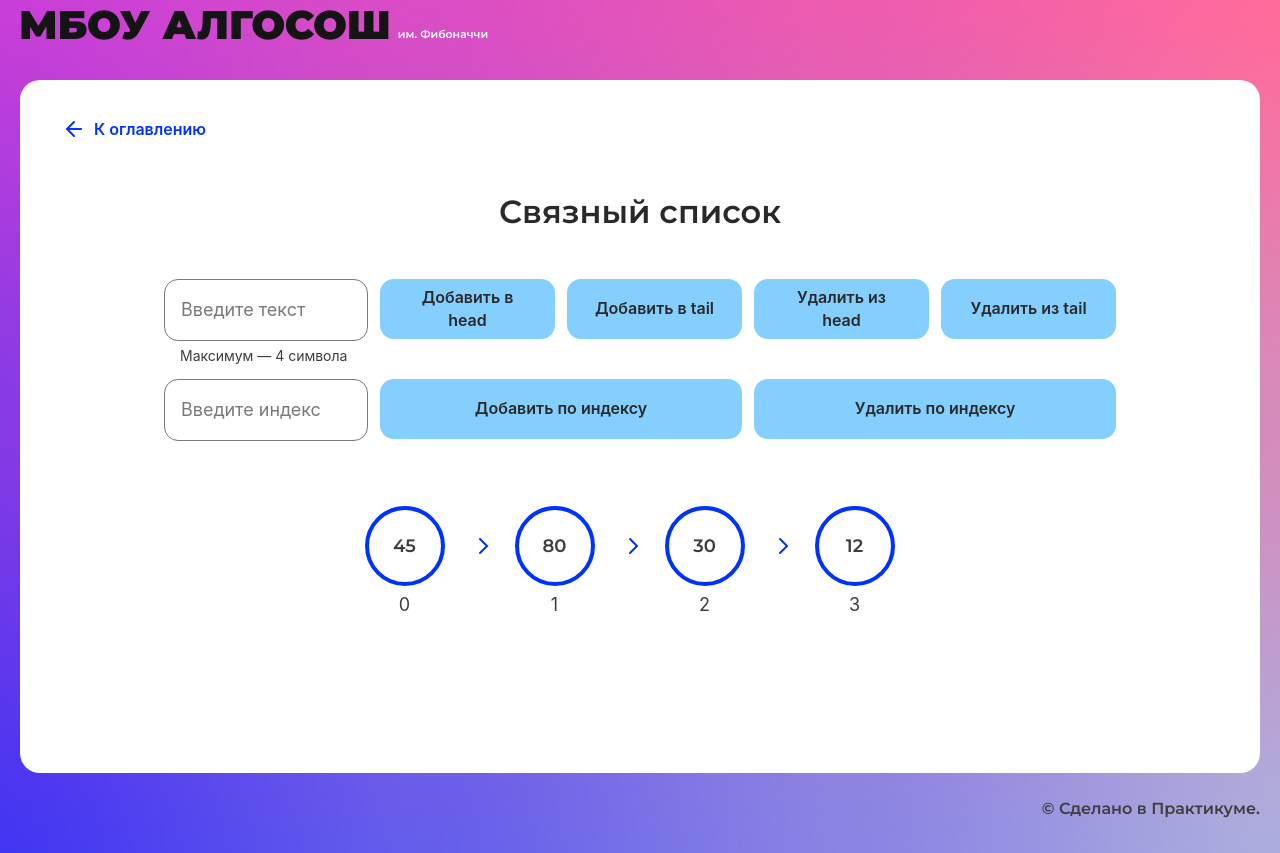
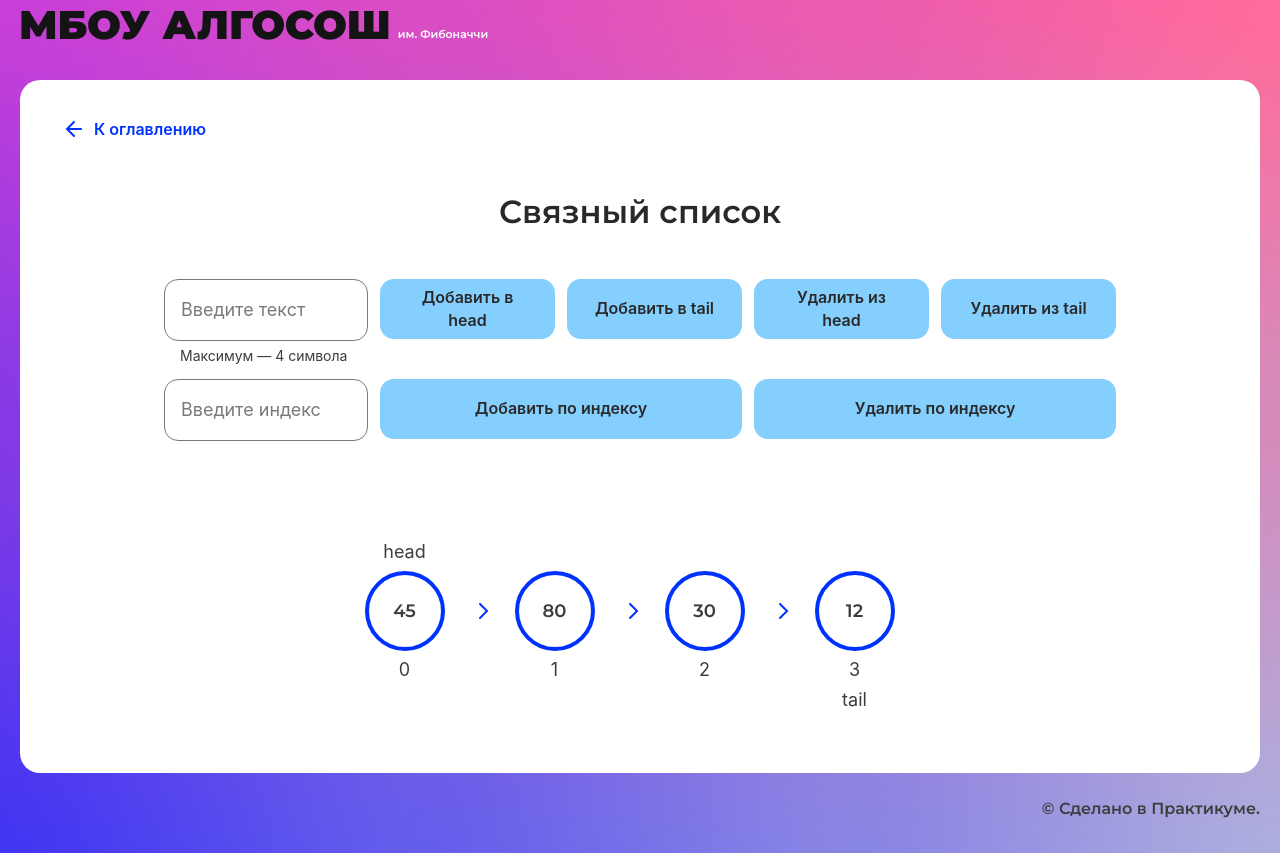
Before and after one commit to TakeYourEnergy/algososh-algoritms, a React (Create React App) app: page /list in a window 1280 px wide. Built offline with nearby package versions, Linux system fonts and the light colour scheme.

Commit message:
addHead and addTail logic

```diff
--- a/src/components/list-page/class/list-page.ts
+++ b/src/components/list-page/class/list-page.ts
@@ -1,6 +1,3 @@
-import { generateRandomArr } from '../utils/utils';
-export const randomArr = generateRandomArr(4);
-
 //создание узла
 export class Node<T> {
 	value: T;
@@ -14,6 +11,8 @@ export class Node<T> {
 interface ILinkedList<T> {
 	append: (element: T) => void;
 	getSize: () => number;
+	prepend: (element: T) => void;
+	getArr: () => T[];
 }
 
 export class LinkedList<T> implements ILinkedList<T> {
@@ -42,9 +41,24 @@ export class LinkedList<T> implements ILinkedList<T> {
 		this.size++;
 	}
 
+	prepend(element: T): void {
+		const node = new Node(element, this.head);
+
+		this.head = node;
+		this.size++;
+	}
+
 	getSize() {
 		return this.size;
 	}
+
+	getArr() {
+		let curr = this.head;
+		let arr: T[] = [];
+		while (curr) {
+			arr.push(curr.value);
+			curr = curr.next;
+		}
+		return arr;
+	}
 }
-
-export const list = new LinkedList<string>(randomArr);
--- a/src/components/list-page/list-page.tsx
+++ b/src/components/list-page/list-page.tsx
@@ -3,21 +3,42 @@ import { ElementStates } from '../../types/element-states';
 import { Button } from '../ui/button/button';
 import { Input } from '../ui/input/input';
 import { SolutionLayout } from '../ui/solution-layout/solution-layout';
-import { randomArr } from './class/list-page';
+import { LinkedList } from './class/list-page';
 import styles from './listPage.module.css';
 import { nanoid } from 'nanoid';
 import { Circle } from '../ui/circle/circle';
 import { ArrowIcon } from '../ui/icons/arrow-icon';
+import { generateRandomArr } from './utils/utils';
+import { animationDelay } from '../../utils/utils';
 
-export const randomListArr = randomArr.map(item => ({
-	value: item,
-	state: ElementStates.Default,
-}));
+interface ISmallCircle {
+	value: string;
+	type: 'top' | 'bottom';
+}
+
+interface IListArrItem {
+	value: string;
+	smallCircle: ISmallCircle | undefined;
+	state: ElementStates;
+}
+
+export const randomArr = generateRandomArr(4);
+export const list = new LinkedList<string>(randomArr);
+
+const getRandomListArr = (list: LinkedList<string>): IListArrItem[] => {
+	return list.getArr().map(item => ({
+		value: item,
+		state: ElementStates.Default,
+		smallCircle: undefined,
+	}));
+};
 
 export const ListPage: React.FC = () => {
 	const [inputValue, setInputValue] = useState('');
 	const [inputIndex, setInputIndex] = useState('');
-	const [listArr, setListArr] = useState(randomListArr);
+	const [listArr, setListArr] = useState(getRandomListArr(list));
+
+	console.log(listArr);
 
 	const onChangeValue = (e: React.ChangeEvent<HTMLInputElement>) => {
 		setInputValue(e.target.value);
@@ -25,6 +46,55 @@ export const ListPage: React.FC = () => {
 
 	const onChangeIndex = (e: React.ChangeEvent<HTMLInputElement>) => {
 		setInputIndex(e.target.value);
+	};
+
+	const addHead = async () => {
+		list.prepend(inputValue);
+		listArr[0].smallCircle = {
+			value: inputValue,
+			type: 'top',
+		};
+		setInputValue('');
+		setListArr([...listArr]);
+		await animationDelay(500);
+		listArr[0].smallCircle = undefined;
+		listArr.unshift({
+			...listArr[0],
+			value: inputValue,
+			state: ElementStates.Modified,
+		});
+		setListArr([...listArr]);
+		await animationDelay(500);
+		listArr[0].state = ElementStates.Default;
+		setListArr([...listArr]);
+	};
+
+	const addTail = async () => {
+		list.append(inputValue);
+		listArr[listArr.length - 1] = {
+			...listArr[listArr.length - 1],
+			smallCircle: {
+				value: inputValue,
+				type: 'top',
+			},
+		};
+		setInputValue('');
+		setListArr([...listArr]);
+		await animationDelay(500);
+		listArr[listArr.length - 1] = {
+			...listArr[listArr.length - 1],
+			smallCircle: undefined,
+		};
+		setListArr([...listArr]);
+		listArr.push({
+			value: inputValue,
+			state: ElementStates.Modified,
+			smallCircle: undefined,
+		});
+		setListArr([...listArr]);
+		await animationDelay(500);
+		listArr[listArr.length - 1].state = ElementStates.Default;
+		setListArr([...listArr]);
 	};
 
 	return (
@@ -39,8 +109,8 @@ export const ListPage: React.FC = () => {
 						isLimitText={true}
 						extraClass={styles.input}
 					/>
-					<Button text='Добавить в head' extraClass={styles.btnHeadAndTail} />
-					<Button text='Добавить в tail' extraClass={styles.btnHeadAndTail} />
+					<Button text='Добавить в head' extraClass={styles.btnHeadAndTail} onClick={addHead} />
+					<Button text='Добавить в tail' extraClass={styles.btnHeadAndTail} onClick={addTail} />
 					<Button text='Удалить из head' extraClass={styles.btnHeadAndTail} />
 					<Button text='Удалить из tail' extraClass={styles.btnHeadAndTail} />
 				</div>
@@ -59,8 +129,30 @@ export const ListPage: React.FC = () => {
 				{listArr.map((item, index, arr) => {
 					return (
 						<div key={nanoid()} className={styles.circles}>
-							<Circle letter={item.value} index={index} />
+							<Circle
+								letter={item.value}
+								index={index}
+								head={index === 0 ? 'head' : ''}
+								tail={index === list.getSize() - 1 ? 'tail' : ''}
+								state={item.state}
+							/>
 							{index < arr.length - 1 && <ArrowIcon fill={'#0032FF'} />}
+
+							{item.smallCircle && (
+								<div
+									className={
+										item.smallCircle.type === 'top'
+											? styles.smallTopCircle
+											: styles.smallBottomCircle
+									}
+								>
+									<Circle
+										letter={item.smallCircle.value}
+										isSmall={true}
+										state={ElementStates.Changing}
+									/>
+								</div>
+							)}
 						</div>
 					);
 				})}
--- a/src/components/list-page/listPage.module.css
+++ b/src/components/list-page/listPage.module.css
@@ -24,12 +24,13 @@
 }
 
 .form {
-	margin-bottom: 65px;
+	margin-bottom: 130px;
 }
 
 .list {
 	display: flex;
 	justify-content: center;
+	flex-wrap: wrap;
 }
 
 .circles {
@@ -38,4 +39,18 @@
 	align-items: center;
 	gap: 25px;
 	margin-right: 21px;
+	position: relative;
+	margin-bottom: 20px;
 }
+
+.smallTopCircle {
+	position: absolute;
+	top: -87px;
+	left: 12px;
+}
+
+.smallBottomCircle {
+	position: absolute;
+	top: 112px;
+	left: 12px;
+}
```
